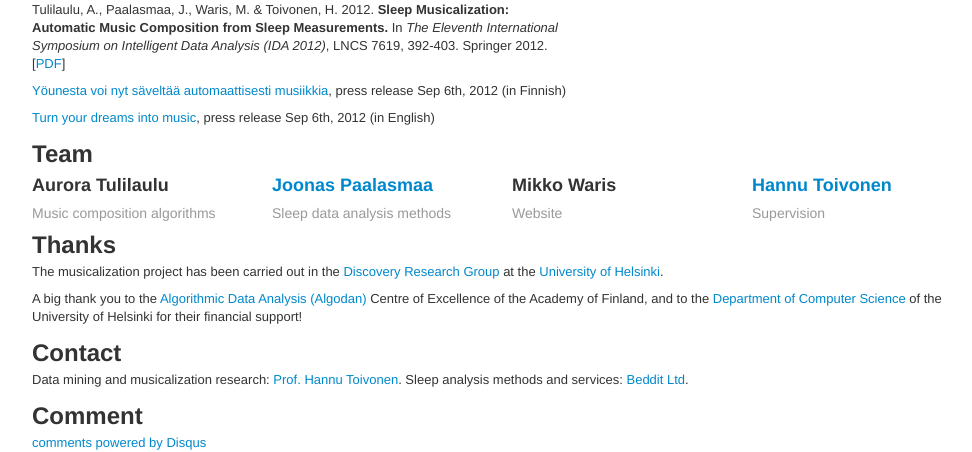
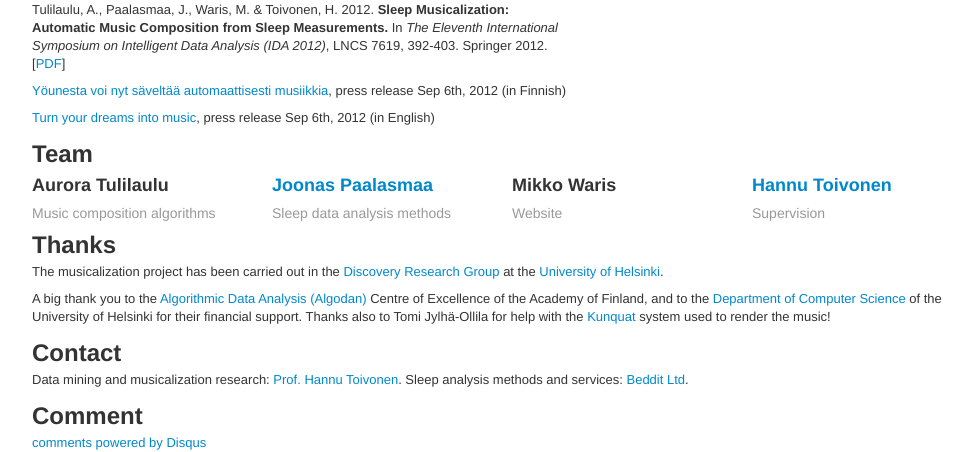
Before and after one commit to jpaalasm/sleep-musicalization-web, a Django app: template webapp/templates/dreamsapp/home.html in a window 1280 px wide. Shown: the part 814-1266 px from the top of the page, without its empty margins (138-1110 px from the left). Run offline with Django 3.2, Linux system fonts and the light colour scheme; the template is opened without the code that fills it, so the values that code supplies are empty; some libraries are stand-ins or nearby versions.

Commit message:
Update webapp/templates/dreamsapp/home.html
Added thanks to Tomi for Kunquat.

```diff
--- a/webapp/templates/dreamsapp/home.html
+++ b/webapp/templates/dreamsapp/home.html
@@ -163,7 +163,9 @@
 			<a href="http://www.cs.helsinki.fi/research/algodan/">Algorithmic Data Analysis (Algodan)</a>
 			Centre of Excellence of the Academy of Finland,
 			and to the <a href="http://www.cs.helsinki.fi/en">Department of Computer Science</a>
-			of the University of Helsinki for their financial support!
+			of the University of Helsinki for their financial support.
+			Thanks also to Tomi Jylhä-Ollila for help with the
+			<a href="http://kunquat.org/">Kunquat</a> system used to render the music!
 			</p>
 		</div>
 	</div>
```
